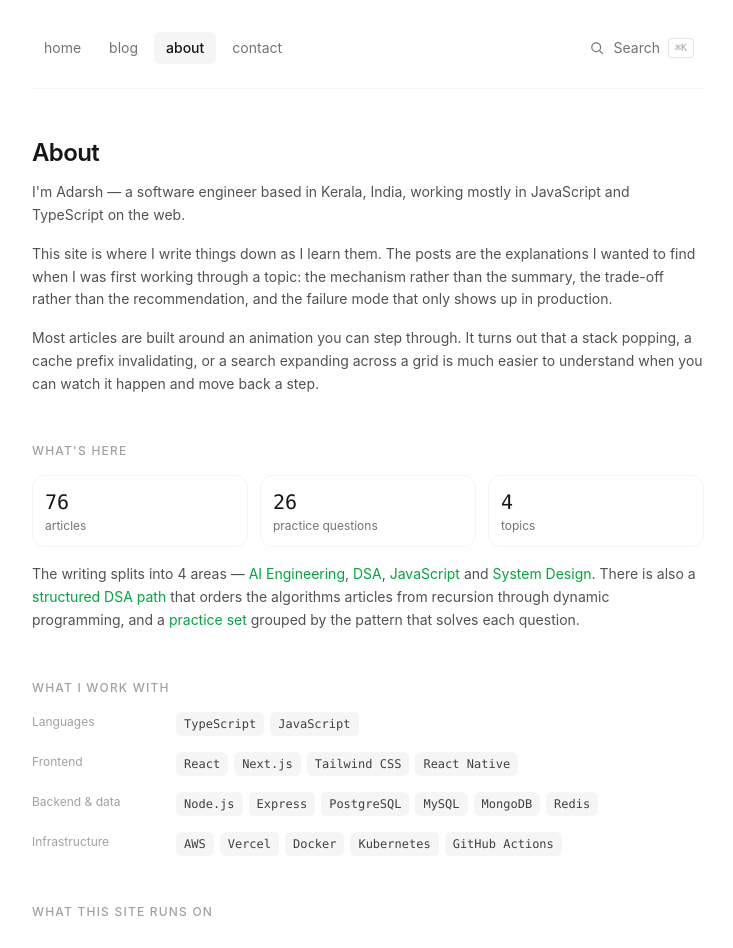
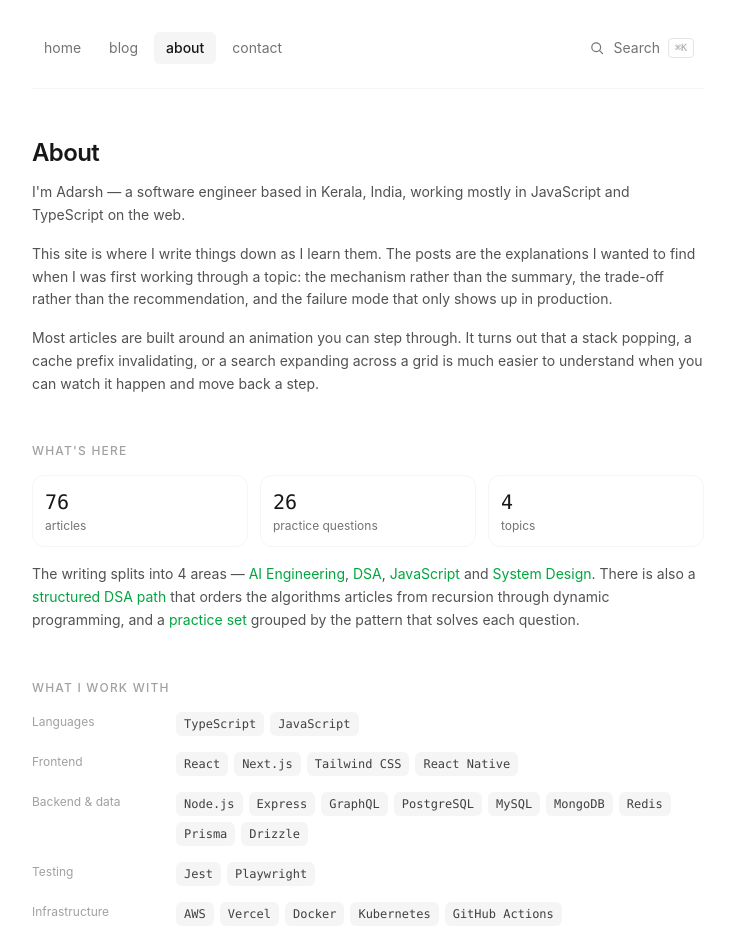
Before and after one commit to adarshm07/adarshm-blog, a Next.js app: page /about in a window 1280 px wide. Shown: the top 948 px of the page, without its empty margins (272-1005 px from the left). Built offline with nearby package versions, Linux system fonts and the light colour scheme.

Commit message:
Add GraphQL, Prisma, Drizzle, and a testing row to the about stack
Co-Authored-By: Claude Opus 5 <noreply@anthropic.com>
Claude-Session: https://claude.ai/code/session_01XEu3QtWoowGw29rZomzdmh

```diff
--- a/src/app/about/page.tsx
+++ b/src/app/about/page.tsx
@@ -22,8 +22,19 @@ const WORK_STACK: { group: string; items: string[] }[] = [
   { group: 'Frontend', items: ['React', 'Next.js', 'Tailwind CSS', 'React Native'] },
   {
     group: 'Backend & data',
-    items: ['Node.js', 'Express', 'PostgreSQL', 'MySQL', 'MongoDB', 'Redis'],
+    items: [
+      'Node.js',
+      'Express',
+      'GraphQL',
+      'PostgreSQL',
+      'MySQL',
+      'MongoDB',
+      'Redis',
+      'Prisma',
+      'Drizzle',
+    ],
   },
+  { group: 'Testing', items: ['Jest', 'Playwright'] },
   {
     group: 'Infrastructure',
     items: ['AWS', 'Vercel', 'Docker', 'Kubernetes', 'GitHub Actions'],
```
